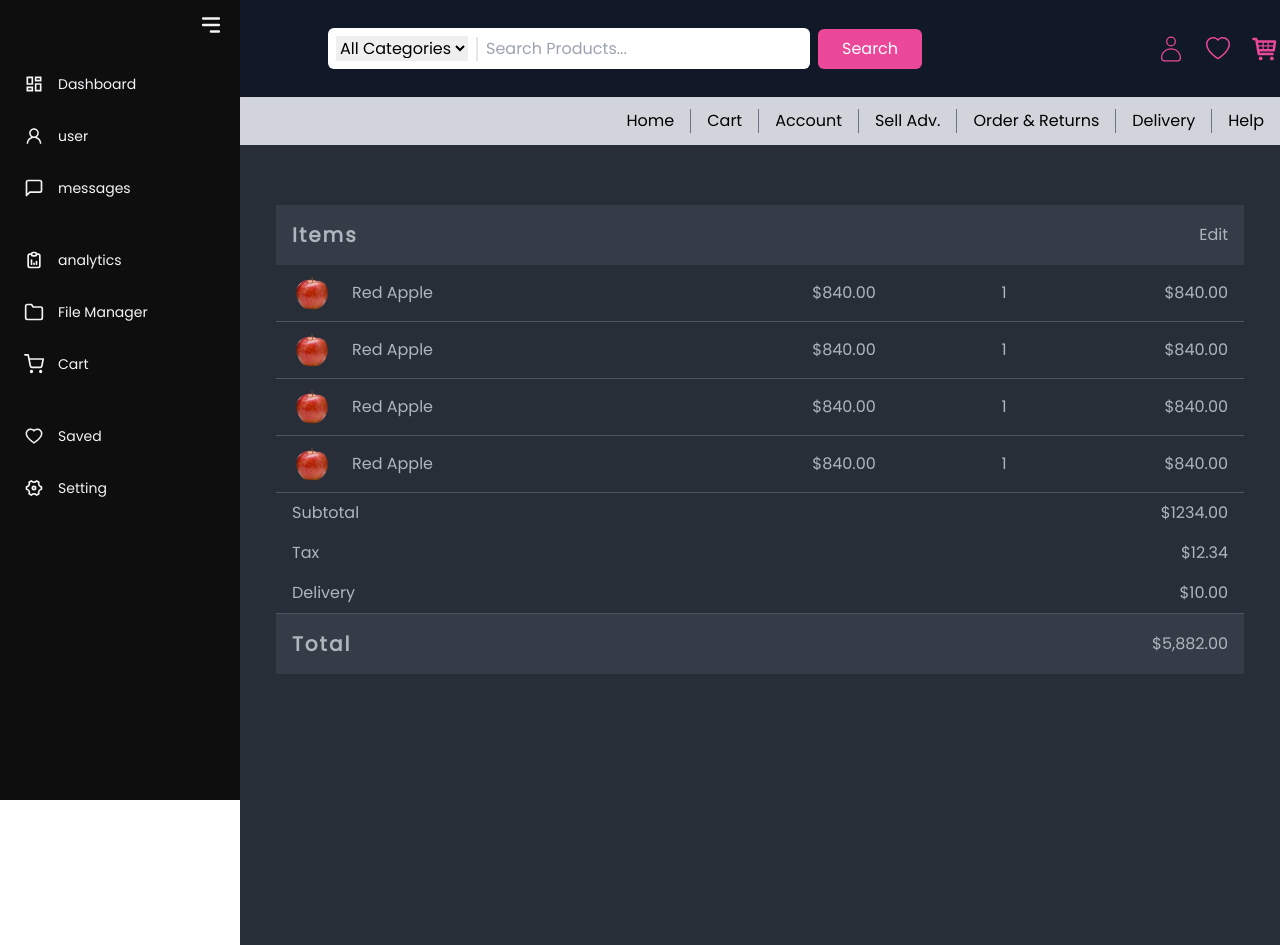
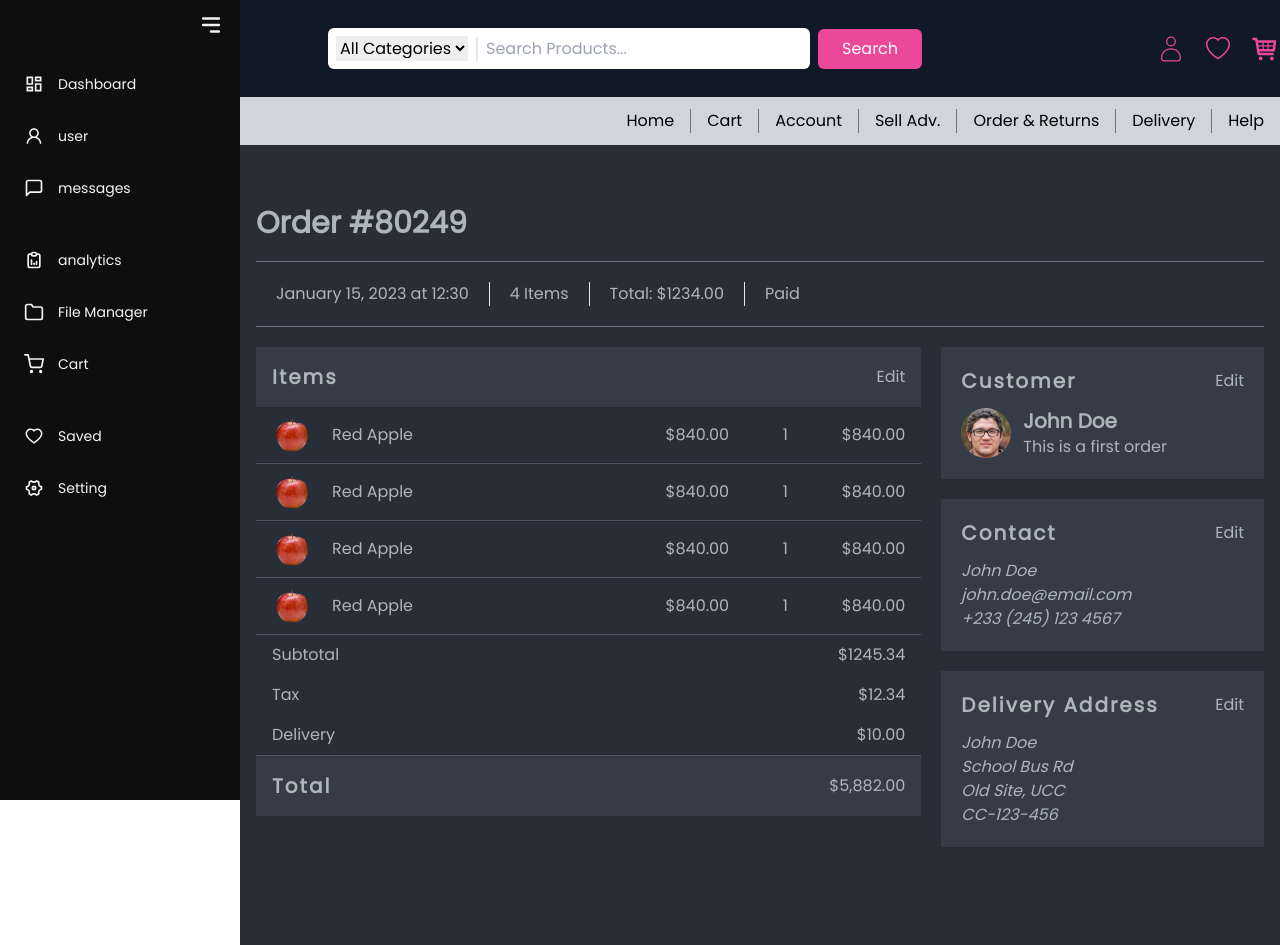
Before and after one commit to PrinceNarteh/mimall, a Next.js app: page /shop/orders/1 in a window 1280 px wide. Built offline with nearby package versions, Linux system fonts and the light colour scheme.

Commit message:
finish styling order detail page

```diff
--- a/app/(admin)/shop/orders/[orderId]/page.jsx
+++ b/app/(admin)/shop/orders/[orderId]/page.jsx
@@ -2,11 +2,20 @@ import Image from "next/image";
 import Link from "next/link";
 import React from "react";
 import apple from "../../../../../assets/images/red-apple.png";
+import user from "../../../../../assets/images/user-1.jpg";
 
 const OrderDetails = () => {
   return (
-    <div>
-      <div className="p-5">
+    <div className="max-w-7xl mx-auto">
+      <h3 className="text-3xl my-5 font-semibold">Order #80249</h3>
+      <div className="flex items-center py-5 border-y border-y-gray-500 mb-5 divide-x">
+        <p className="px-5">January 15, 2023 at 12:30</p>
+        <p className="px-5">4 Items</p>
+        <p className="px-5">Total: $1234.00</p>
+        <p className="px-5">Paid</p>
+      </div>
+      <div className="grid grid-cols-1 lg:grid-cols-12 gap-5">
+        <div className="col-span-8">
           <div className="flex items-center justify-between bg-gray-500 bg-opacity-20 py-4 px-4">
             <h3 className="text-xl font-bold tracking-widest">Items</h3>
             <Link href="/">Edit</Link>
@@ -26,9 +35,9 @@ const OrderDetails = () => {
                       <span>Red Apple</span>
                     </div>
                   </td>
-                <td className="w-40 text-center">$840.00</td>
-                <td className="w-40 text-center">1</td>
-                <td className="w-40 text-right pr-4">$840.00</td>
+                  <td className="w-24 text-center">$840.00</td>
+                  <td className="w-20 text-center">1</td>
+                  <td className="w-24 text-right pr-4">$840.00</td>
                 </tr>
                 <tr className="border-b border-b-gray-600">
                   <td className="py-2 pl-4">
@@ -42,9 +51,9 @@ const OrderDetails = () => {
                       <span>Red Apple</span>
                     </div>
                   </td>
-                <td className="w-40 text-center">$840.00</td>
-                <td className="w-40 text-center">1</td>
-                <td className="w-40 text-right pr-4">$840.00</td>
+                  <td className="w-24 text-center">$840.00</td>
+                  <td className="w-20 text-center">1</td>
+                  <td className="w-24 text-right pr-4">$840.00</td>
                 </tr>
                 <tr className="border-b border-b-gray-600">
                   <td className="py-2 pl-4">
@@ -58,9 +67,9 @@ const OrderDetails = () => {
                       <span>Red Apple</span>
                     </div>
                   </td>
-                <td className="w-40 text-center">$840.00</td>
-                <td className="w-40 text-center">1</td>
-                <td className="w-40 text-right pr-4">$840.00</td>
+                  <td className="w-24 text-center">$840.00</td>
+                  <td className="w-20 text-center">1</td>
+                  <td className="w-24 text-right pr-4">$840.00</td>
                 </tr>
                 <tr className="border-b border-b-gray-600">
                   <td className="py-2 pl-4">
@@ -74,27 +83,29 @@ const OrderDetails = () => {
                       <span>Red Apple</span>
                     </div>
                   </td>
-                <td className="w-40 text-center">$840.00</td>
-                <td className="w-40 text-center">1</td>
-                <td className="w-40 text-right pr-4">$840.00</td>
+                  <td className="w-24 text-center">$840.00</td>
+                  <td className="w-20 text-center">1</td>
+                  <td className="w-24 text-right pr-4">$840.00</td>
                 </tr>
+
+                {/* TOTAL */}
                 <tr>
                   <td className="pl-4 py-2" colSpan={3}>
                     Subtotal
                   </td>
-                <td className="w-40 text-right pr-4">$1234.00</td>
+                  <td className="w-24 text-right pr-4">$1245.34</td>
                 </tr>
                 <tr>
                   <td className="pl-4 py-2" colSpan={3}>
                     Tax
                   </td>
-                <td className="w-40 text-right pr-4">$12.34</td>
+                  <td className="w-24 text-right pr-4">$12.34</td>
                 </tr>
                 <tr className=" border-b border-b-gray-600">
                   <td className="pl-4 py-2" colSpan={3}>
                     Delivery
                   </td>
-                <td className="w-40 text-right pr-4">$10.00</td>
+                  <td className="w-24 text-right pr-4">$10.00</td>
                 </tr>
               </tbody>
             </table>
@@ -104,7 +115,57 @@ const OrderDetails = () => {
             </div>
           </div>
         </div>
-      <div></div>
+        <div className="col-span-4 max-fit space-y-5">
+          <div className="bg-gray-500 bg-opacity-20 p-5">
+            <div className="flex items-center justify-between pb-3">
+              <h3 className="text-xl font-bold tracking-widest">Customer</h3>
+              <Link href="/">Edit</Link>
+            </div>
+            <div className="flex items-center">
+              <Image
+                src={user}
+                width={50}
+                height={50}
+                className="rounded-full mr-3"
+              />
+              <div>
+                <h3 className="font-bold text-xl">John Doe</h3>
+                <p>This is a first order</p>
+              </div>
+            </div>
+          </div>
+          <div className="bg-gray-500 bg-opacity-20 p-5">
+            <div className="flex items-center justify-between pb-3">
+              <h3 className="text-xl font-bold tracking-widest">Contact</h3>
+              <Link href="/">Edit</Link>
+            </div>
+            <div className="flex items-center">
+              <address>
+                John Doe <br />
+                john.doe@email.com <br />
+                +233 (245) 123 4567
+              </address>
+            </div>
+          </div>
+          <div className="bg-gray-500 bg-opacity-20 p-5">
+            <div className="flex items-center justify-between pb-3">
+              <h3 className="text-xl font-bold tracking-widest">
+                Delivery Address
+              </h3>
+              <Link href="/">Edit</Link>
+            </div>
+            <div className="flex items-center">
+              <address>
+                John Doe <br />
+                School Bus Rd
+                <br />
+                Old Site, UCC <br />
+                CC-123-456
+              </address>
+            </div>
+          </div>
+        </div>
+      </div>
     </div>
   );
 };
```
Also changed, not shown: assets/images/user-1.jpg (added). Lines whose indentation alone changed are shown as unchanged.
